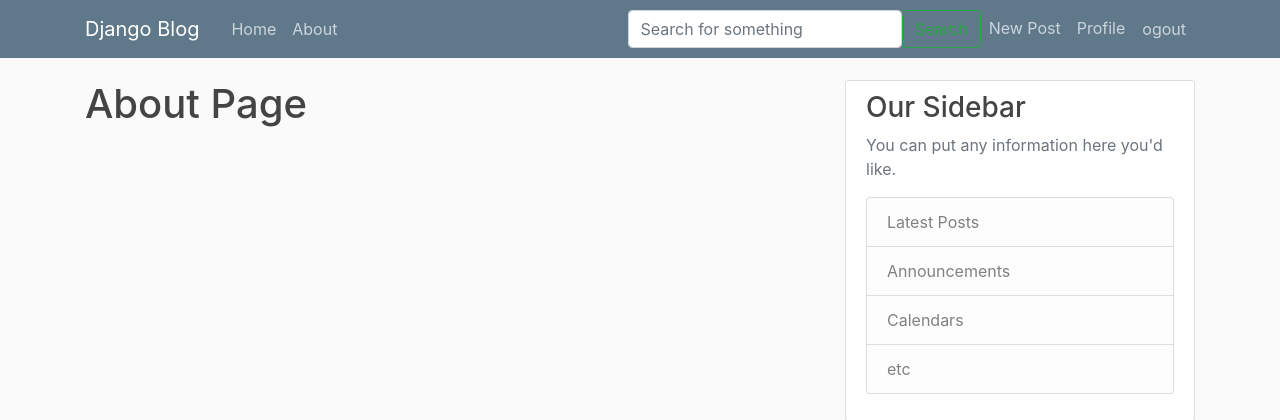
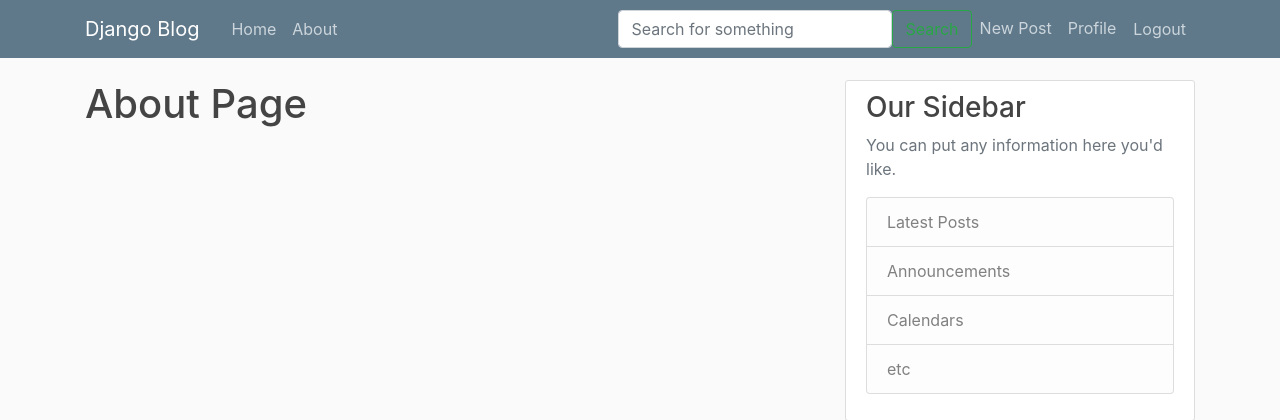
Before and after one commit to KubaZiolko/Django-Blog-App, a Django app: page /about/ in a window 1280 px wide. Shown: the top 420 px of the page. Run offline with Django 4.2, Linux system fonts and the light colour scheme; a user stored in the database is signed in; some libraries are stand-ins or nearby versions.

Commit message:
Save changes before rebase

```diff
--- a/django_project/blog/templates/blog/base.html
+++ b/django_project/blog/templates/blog/base.html
@@ -53,7 +53,7 @@
             <a class="nav-item nav-link" href="{% url 'profile' %}">Profile</a>
             <form method="post" action="{% url 'logout' %}" class="form-inline">
               {% csrf_token %}
-              <button class="nav-item nav-link btn btn-link" type="submit">ogout</button>
+              <button class="nav-item nav-link btn btn-link" type="submit">Logout</button>
             </form>
             {% else %}
             <a class="nav-item nav-link" href="{% url 'login' %}">Login</a>
```
Also changed, not shown: 1 other file.
